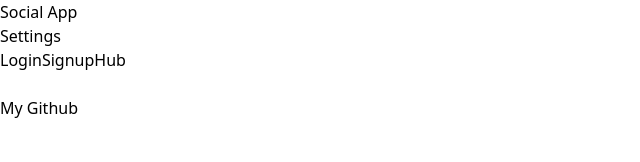
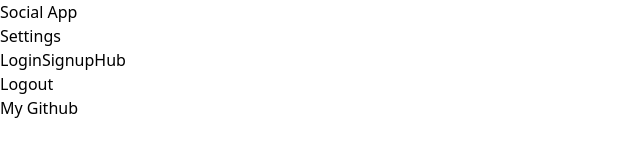
Before and after one commit to patrickoser/social-app, a React (Vite) app: page /settings in a window 1280 px wide. Shown: the top 162 px of the page, without its empty margins (0-640 px from the left). Built offline with nearby package versions, Linux system fonts and the light colour scheme; data requests are answered from the project's data file.

Commit message:
Add content to logout function in Settings.

```diff
--- a/src/pages/Settings.jsx
+++ b/src/pages/Settings.jsx
@@ -1,13 +1,23 @@
 import React from "react";
 import { Link } from "react-router-dom";
 import { auth } from "../config/firebase";
+import { signOut } from "firebase/auth";
 
 const Settings = () => {
+
+    const logout = async () => {
+        try {
+            await signOut(auth)
+        } catch (err) {
+            console.error(err)
+        }
+    }
+
     return (
         <div>
             <h1 className="text-center">Settings</h1>
             <Link to="/"><h1 className="text-center">LoginSignupHub</h1></Link>
-            <button></button>
+            <button onClick={logout}>Logout</button>
         </div>
     )
 }
```
